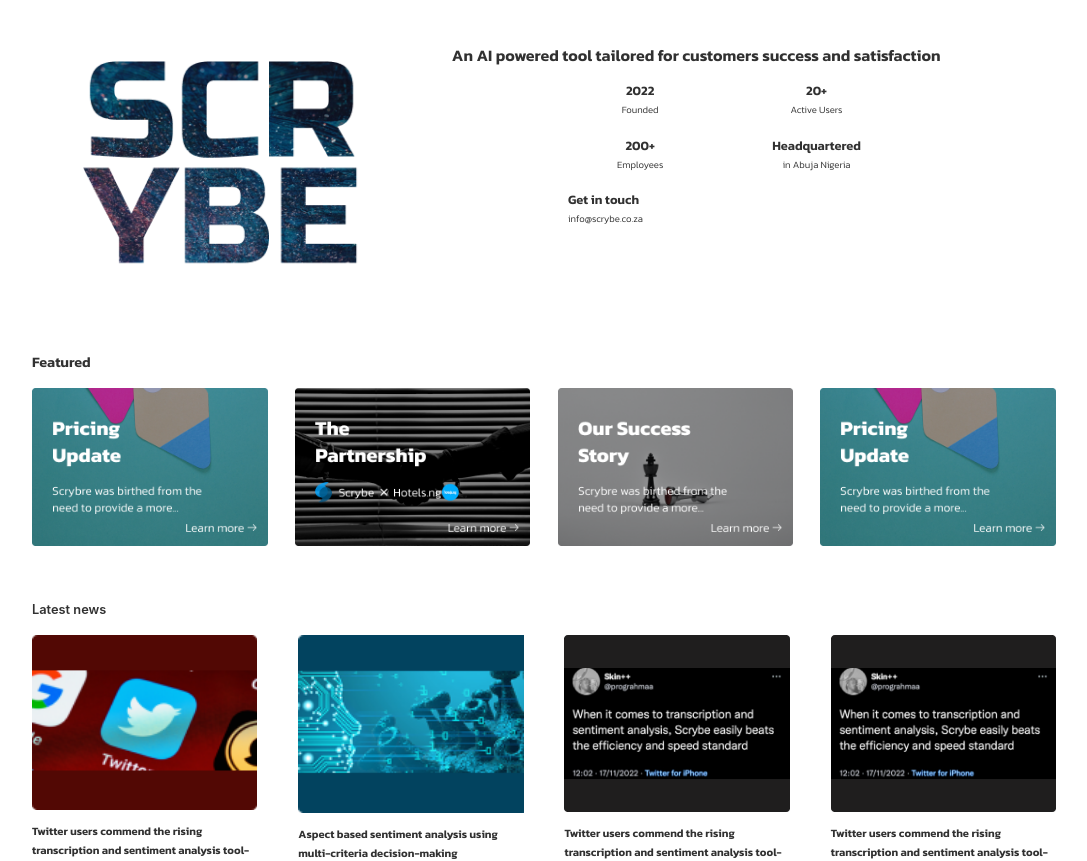
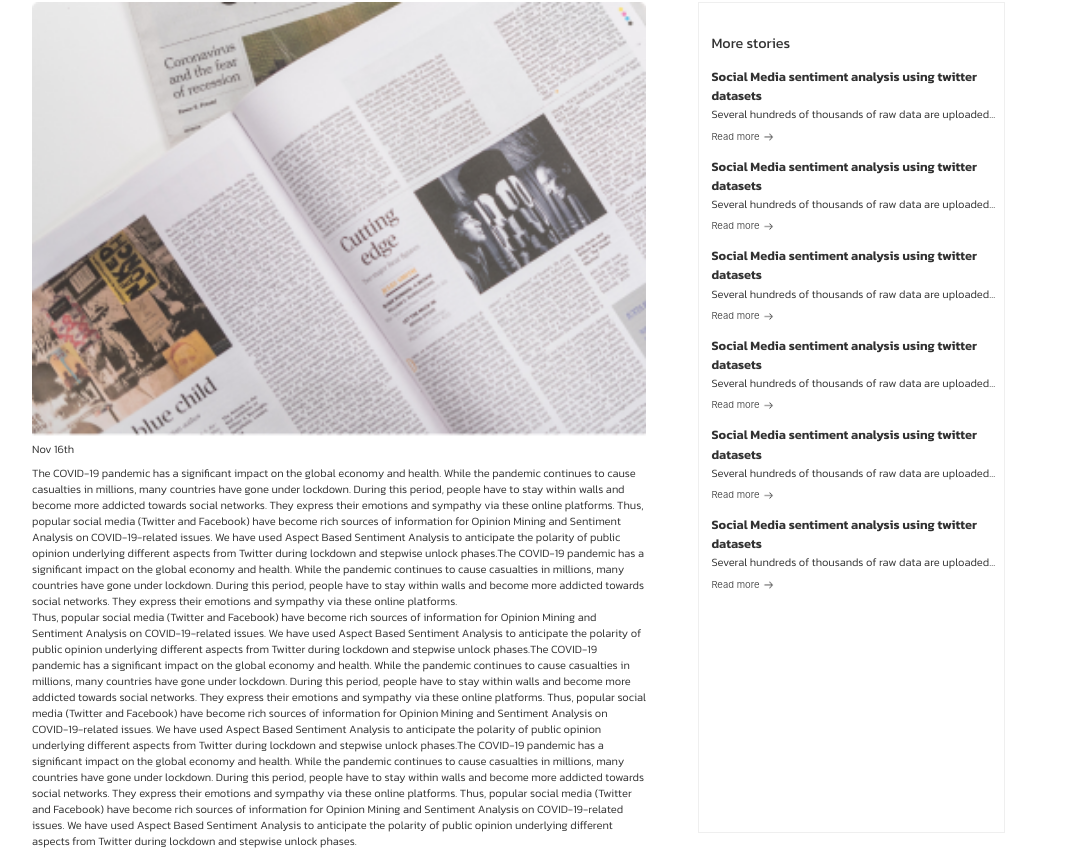
Before and after one commit to KodianKodes/customersupport.web-1, a React (Vite) app in the folder scrybe_frontend/: page / in a window 1280 px wide. Shown: the part 126-987 px from the top of the page, without its empty margins (96-1183 px from the left). Built offline with nearby package versions, Linux system fonts and the light colour scheme.

Commit message:
feat(FRO-7): add media query to the first and second section of the press Article Page

```diff
--- a/scrybe_frontend/src/App.jsx
+++ b/scrybe_frontend/src/App.jsx
@@ -1,16 +1,16 @@
 import React from "react";
 import "./App.scss";
 // import PartnerPage from "./pages/PartnersPage";
-import PressPage from "./pages/PressPage";
-// import PressArticle from "./pages/PressArticle";
+// import PressPage from "./pages/PressPage";
+import PressArticle from "./pages/PressArticle";
 // import scrybeLogo from "./assets/scrybe_logo_with_text.svg";
 
 function App() {
   return (
     <div className="App" data-testid="app-container">
       {/* <PartnerPage /> */}
-      <PressPage />
-      {/* <PressArticle /> */}
+      {/* <PressPage /> */}
+      <PressArticle />
 
       {/* <div
         style={{
--- a/scrybe_frontend/src/pages/PressArticle/index.jsx
+++ b/scrybe_frontend/src/pages/PressArticle/index.jsx
@@ -18,6 +18,7 @@ const index = () => {
       </section>
       <section className={styles.second__section}>
         <div className={styles.sect__container}>
+          <div className={styles.second__flex}>
             <div className={styles.left__container}>
               <div className={styles.left__hero}>
                 <img
@@ -33,24 +34,12 @@ const index = () => {
                 <p className={styles.left__text}>
                   The COVID-19 pandemic has a significant impact on the global
                   economy and health. While the pandemic continues to cause
-                casualties in millions, many countries have gone under lockdown.
-                During this period, people have to stay within walls and become
-                more addicted towards social networks. They express their
-                emotions and sympathy via these online platforms. Thus, popular
-                social media (Twitter and Facebook) have become rich sources of
-                information for Opinion Mining and Sentiment Analysis on
-                COVID-19-related issues. We have used Aspect Based Sentiment
-                Analysis to anticipate the polarity of public opinion underlying
-                different aspects from Twitter during lockdown and stepwise
-                unlock phases.The COVID-19 pandemic has a significant impact on
-                the global economy and health. While the pandemic continues to
-                cause casualties in millions, many countries have gone under
+                  casualties in millions, many countries have gone under
                   lockdown. During this period, people have to stay within walls
                   and become more addicted towards social networks. They express
-                their emotions and sympathy via these online platforms.
-                <span className={styles.desktop__text}>
-                  Thus, popular social media (Twitter and Facebook) have become
-                  rich sources of information for Opinion Mining and Sentiment
+                  their emotions and sympathy via these online platforms. Thus,
+                  popular social media (Twitter and Facebook) have become rich
+                  sources of information for Opinion Mining and Sentiment
                   Analysis on COVID-19-related issues. We have used Aspect Based
                   Sentiment Analysis to anticipate the polarity of public
                   opinion underlying different aspects from Twitter during
@@ -60,24 +49,38 @@ const index = () => {
                   countries have gone under lockdown. During this period, people
                   have to stay within walls and become more addicted towards
                   social networks. They express their emotions and sympathy via
-                  these online platforms. Thus, popular social media (Twitter
-                  and Facebook) have become rich sources of information for
-                  Opinion Mining and Sentiment Analysis on COVID-19-related
-                  issues. We have used Aspect Based Sentiment Analysis to
-                  anticipate the polarity of public opinion underlying different
-                  aspects from Twitter during lockdown and stepwise unlock
-                  phases.The COVID-19 pandemic has a significant impact on the
-                  global economy and health. While the pandemic continues to
-                  cause casualties in millions, many countries have gone under
-                  lockdown. During this period, people have to stay within walls
-                  and become more addicted towards social networks. They express
-                  their emotions and sympathy via these online platforms. Thus,
+                  these online platforms.
+                  <span className={styles.desktop__text}>
+                    Thus, popular social media (Twitter and Facebook) have
+                    become rich sources of information for Opinion Mining and
+                    Sentiment Analysis on COVID-19-related issues. We have used
+                    Aspect Based Sentiment Analysis to anticipate the polarity
+                    of public opinion underlying different aspects from Twitter
+                    during lockdown and stepwise unlock phases.The COVID-19
+                    pandemic has a significant impact on the global economy and
+                    health. While the pandemic continues to cause casualties in
+                    millions, many countries have gone under lockdown. During
+                    this period, people have to stay within walls and become
+                    more addicted towards social networks. They express their
+                    emotions and sympathy via these online platforms. Thus,
                     popular social media (Twitter and Facebook) have become rich
                     sources of information for Opinion Mining and Sentiment
-                  Analysis on COVID-19-related issues. We have used Aspect Based
-                  Sentiment Analysis to anticipate the polarity of public
-                  opinion underlying different aspects from Twitter during
-                  lockdown and stepwise unlock phases.
+                    Analysis on COVID-19-related issues. We have used Aspect
+                    Based Sentiment Analysis to anticipate the polarity of
+                    public opinion underlying different aspects from Twitter
+                    during lockdown and stepwise unlock phases.The COVID-19
+                    pandemic has a significant impact on the global economy and
+                    health. While the pandemic continues to cause casualties in
+                    millions, many countries have gone under lockdown. During
+                    this period, people have to stay within walls and become
+                    more addicted towards social networks. They express their
+                    emotions and sympathy via these online platforms. Thus,
+                    popular social media (Twitter and Facebook) have become rich
+                    sources of information for Opinion Mining and Sentiment
+                    Analysis on COVID-19-related issues. We have used Aspect
+                    Based Sentiment Analysis to anticipate the polarity of
+                    public opinion underlying different aspects from Twitter
+                    during lockdown and stepwise unlock phases.
                   </span>
                 </p>
               </div>
@@ -159,8 +162,80 @@ const index = () => {
                   </span>
                 </div>
               </div>
+              <div className={styles.desktop__view}>
+                <div className={styles.article__heading}>
+                  <h4 className={styles.article__head}>
+                    Social Media sentiment analysis using twitter datasets
+                  </h4>
+                </div>
+                <div className={styles.article__subtext}>
+                  <p className={styles.article__text}>
+                    Several hundreds of thousands of raw data are uploaded...
+                  </p>
+                </div>
+                <div className={styles.article__details}>
+                  <a className={styles.read__more} href="/">
+                    Read more
+                  </a>
+                  <span>
+                    <img
+                      src={arrowLeft}
+                      alt="Arrow action to another"
+                      className={styles.arrowleft}
+                    />
+                  </span>
+                </div>
               </div>
               <div className={styles.desktop__view}>
+                <div className={styles.article__heading}>
+                  <h4 className={styles.article__head}>
+                    Social Media sentiment analysis using twitter datasets
+                  </h4>
+                </div>
+                <div className={styles.article__subtext}>
+                  <p className={styles.article__text}>
+                    Several hundreds of thousands of raw data are uploaded...
+                  </p>
+                </div>
+                <div className={styles.article__details}>
+                  <a className={styles.read__more} href="/">
+                    Read more
+                  </a>
+                  <span>
+                    <img
+                      src={arrowLeft}
+                      alt="Arrow action to another"
+                      className={styles.arrowleft}
+                    />
+                  </span>
+                </div>
+              </div>
+              <div className={styles.desktop__view}>
+                <div className={styles.article__heading}>
+                  <h4 className={styles.article__head}>
+                    Social Media sentiment analysis using twitter datasets
+                  </h4>
+                </div>
+                <div className={styles.article__subtext}>
+                  <p className={styles.article__text}>
+                    Several hundreds of thousands of raw data are uploaded...
+                  </p>
+                </div>
+                <div className={styles.article__details}>
+                  <a className={styles.read__more} href="/">
+                    Read more
+                  </a>
+                  <span>
+                    <img
+                      src={arrowLeft}
+                      alt="Arrow action to another"
+                      className={styles.arrowleft}
+                    />
+                  </span>
+                </div>
+              </div>
+            </div>
+            {/* <div className={styles.desktop__view}>
               <div className={styles.article__container}>
                 <div>
                   <h4 className={styles.article__head}>
@@ -233,6 +308,7 @@ const index = () => {
                   </span>
                 </div>
               </div>
+            </div> */}
           </div>
         </div>
       </section>
--- a/scrybe_frontend/src/pages/PressArticle/pressArticle.module.scss
+++ b/scrybe_frontend/src/pages/PressArticle/pressArticle.module.scss
@@ -139,7 +139,7 @@ h1, h2, h3, h4, h5, h6, p, input, textarea, label, span, button {
         font-size: .6rem;
         color: #313131;
         font-weight: 400;
-        font-style: light;
+        font-style: normal;
         fill: solid;
         line-height: 1rem;
     }
@@ -149,3 +149,90 @@ h1, h2, h3, h4, h5, h6, p, input, textarea, label, span, button {
         margin-left: .2em;
     }
 }
+
+
+
+@media (min-width: 768px) {
+    // Styling of the section one
+
+    .first__section {
+        margin-top: 3em;
+
+        .first__heading {
+            width: 65%;
+        }
+
+        .first__heading .first__head {
+            font-size: 1.3rem;
+        }
+    }
+
+
+    // Styling of the section two
+
+    .second__section {
+
+        .desktop__text {
+            display: inherit;
+            white-space: none;
+        }
+
+        .second__flex {
+            display: flex;
+            justify-content: flex-start;
+        }
+
+        .left__container {
+            width: 60%;
+            margin-top: 1em;
+        }
+
+        .right__container {
+            width: 30%;
+            border: 1px solid #eeee;
+            padding: 2em 0 0 .8em;
+        }
+
+        .left__container .left__hero {
+            text-align: unset;
+        }
+
+        .left__hero .hero__icon {
+            width: 100%;
+        }
+
+        hr {
+            visibility: none;
+        }
+
+        // Styling of the right container of section two
+
+        .desktop__view {
+            display: inline-block;
+            margin-bottom: .5em;
+            display: flex;
+            flex-direction: column;
+        }
+
+        .article__container {
+            margin-bottom: .5em;
+        }
+
+        .right__heading {
+            margin-bottom: 1em;
+        }
+
+        .right__heading .right__head {
+            font-size: .9rem;
+        }
+
+        .article__heading .article__head {
+            font-size: .8rem;
+        }
+
+        .article__details .read__more {
+            font-size: .6.5rem;
+            font-weight: 300;
+        }
+    }
+}
```
Lines whose indentation alone changed are shown as unchanged.
